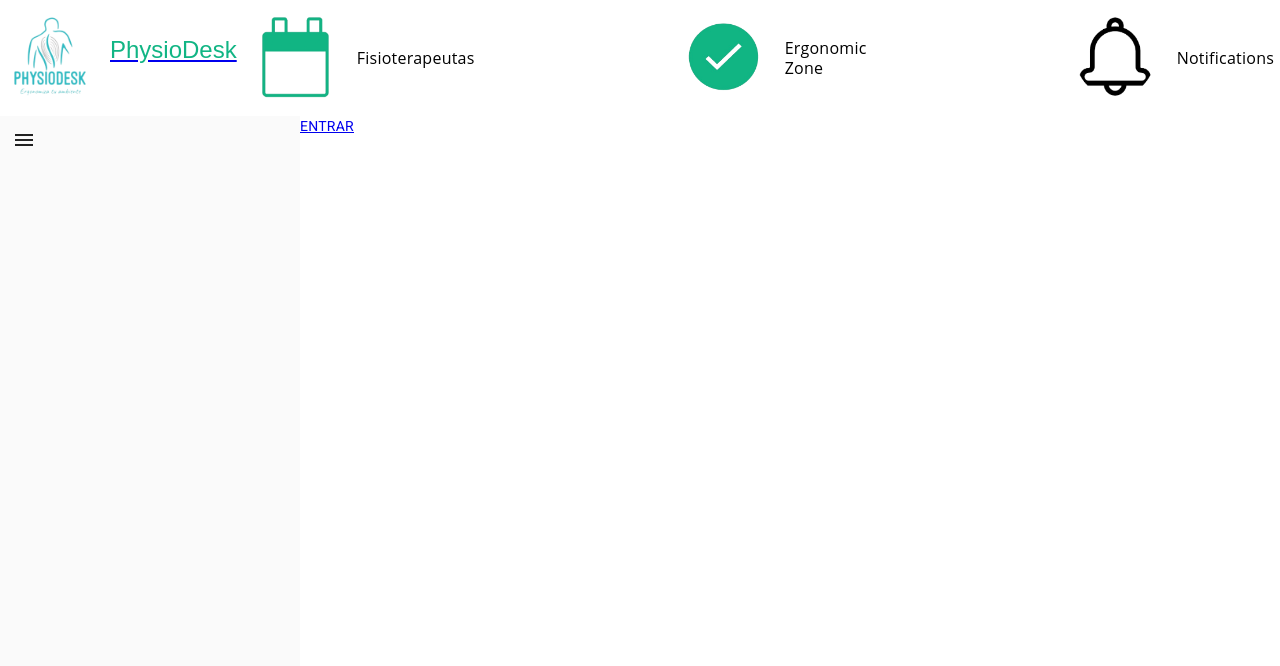
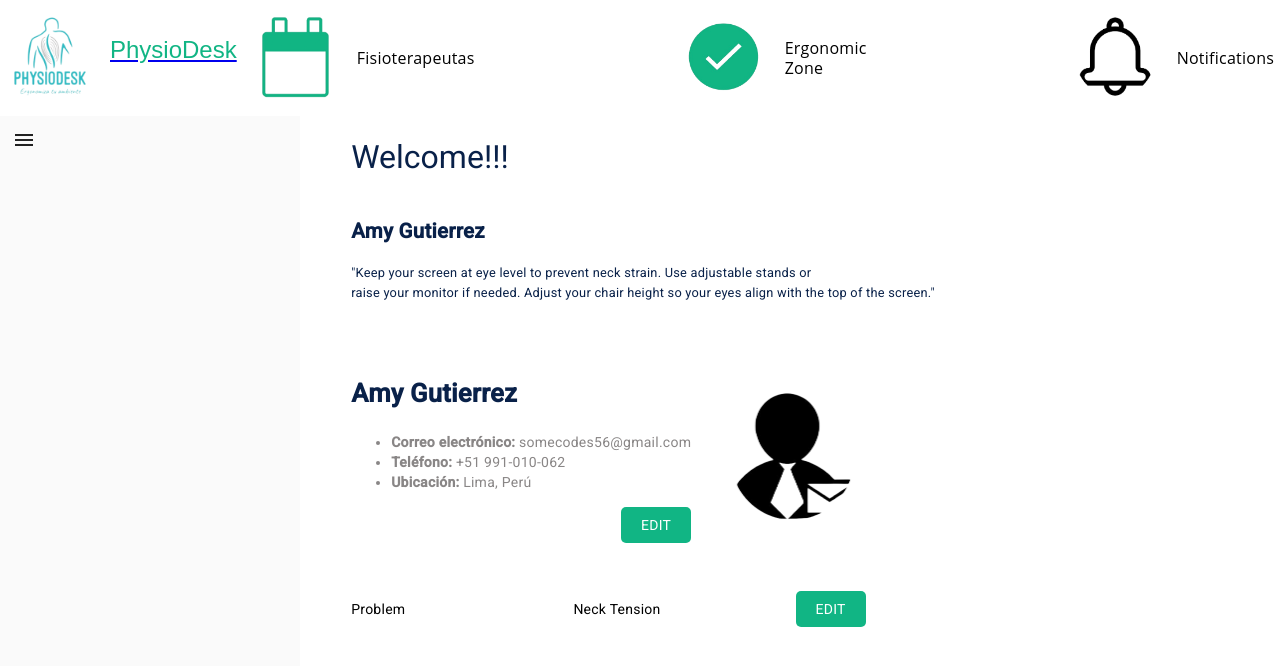
Before and after one commit to PhysioDesk/PhysioDeskWebApp, an Angular app in the folder physiodeskweb/: page /home in a window 1280 px wide. Shown: the top 666 px of the page. Built offline with nearby package versions, Linux system fonts and the light colour scheme.

Commit message:
edit: main-container, edit-container

```diff
--- a/physiodeskweb/src/app/components/main-container/main-container.component.css
+++ b/physiodeskweb/src/app/components/main-container/main-container.component.css
@@ -1,6 +1,7 @@
 .main-container {
   display: flex;
   height: 100%; /* Ajustar la altura del contenedor principal al 100% del alto de la ventana del navegador */
+  margin-left: 4vw;
 }
 
 .sidebar-container {
@@ -9,6 +10,141 @@
 }
 
 .content-container {
-  flex: 1; /* El contenido principal ocupa todo el espacio restante */
-  background-color: #ffffff; /* Color de fondo del contenido principal */
+  display: grid;
+  grid-template-areas: "titulo titulo"
+                        "text text"
+                        "info imagen"
+                        "problem problem";
+
+  grid-gap:2vw;
+  margin-top:2vw;
+  grid-auto-rows: min-content; /* Ajusta automáticamente la altura de las filas según su contenido */
+
+
 }
+
+.titulo {
+  grid-area: titulo;
+  color: #092149;
+  font-size: 2.5vw;
+}
+
+.nombre {
+  font-size: 1.6vw;
+  font-weight: bold;
+}
+
+.nombre2{
+  font-size: 2vw;
+  font-weight: bold;
+}
+
+.texto-amy {
+  grid-area: text;
+  color: #092149;
+  margin-bottom: 3vw;
+  font-size: 1vw;
+}
+
+.info {
+  grid-area: info;
+  color: #092149;
+
+}
+
+.imagen-info {
+  grid-area: imagen;
+
+}
+
+.img-info{
+  width: 50%;
+  height:auto;
+}
+
+.boton {
+  grid-area: info;
+  justify-items: center;
+  align-self: end; /* Alinea el botón en la parte inferior del grid-area */
+  justify-self: end; /* Alinea el botón a la derecha dentro del grid-area */
+}
+
+.button {
+
+    padding: 10px 20px;
+    background-color: #11B584;
+    color: white;
+    text-decoration: none;
+    border-radius: 5px;
+    margin-right:auto;
+    margin-left:auto;
+
+}
+.content-ul{
+  color:#898686;
+  margin-top: 2vw;
+}
+.button:hover {
+  background-color: #0B7E52;
+}
+
+.problem-container {
+  margin-top: 3vw;
+  grid-area:problem;
+  display:grid;
+  grid-template-columns: repeat(3,1fr);
+}
+
+.problem {
+grid-area: problem;
+  grid-column: 1 / 2; /* Ocupa la segunda columna */
+
+}
+
+.result-problem {
+  grid-area:problem;
+  grid-column: 2 / 3; /* Ocupa la segunda columna */
+
+}
+.boton-problem{
+  grid-area:problem;
+  grid-column: 3 / 4; /* Ocupa la segunda columna */
+
+}
+
+@media (max-width: 768px) {
+  .main-container {
+    margin-left: 0; /* Elimina el margen izquierdo en pantallas más pequeñas */
+  }
+
+  .sidebar-container {
+    width: 100%; /* Ancho completo en pantallas más pequeñas */
+  }
+
+  .titulo {
+    font-size: 4vw; /* Tamaño de fuente más grande en pantallas más pequeñas */
+  }
+
+  .nombre,
+  .nombre2 {
+    font-size: 3vw; /* Tamaño de fuente más grande en pantallas más pequeñas */
+  }
+
+  .texto-amy {
+    font-size: 2vw; /* Tamaño de fuente más grande en pantallas más pequeñas */
+    margin-bottom: 2vw; /* Margen inferior más pequeño en pantallas más pequeñas */
+  }
+
+  .button {
+    padding: 8px 16px; /* Reducir el padding del botón en pantallas más pequeñas */
+    font-size: 2vw; /* Tamaño de fuente más grande en pantallas más pequeñas */
+  }
+
+  .content-ul {
+    margin-top: 1vw; /* Margen superior más pequeño en pantallas más pequeñas */
+  }
+
+  .problem-container {
+    margin-top: 2vw; /* Margen superior más pequeño en pantallas más pequeñas */
+  }
+}
--- a/physiodeskweb/src/app/components/main-container/main-container.component.html
+++ b/physiodeskweb/src/app/components/main-container/main-container.component.html
@@ -1,6 +1,40 @@
 <section class="main-container">
 
   <section class="content-container">
-    <a  href="/personalData">ENTRAR</a>
+    <h1 class="titulo">Welcome!!!</h1>
+    <div class="texto-amy">
+      <h2 class="nombre">Amy Gutierrez</h2>
+      <p class="content-texto">"Keep your screen at eye level to prevent neck strain. Use adjustable stands or<br> raise your monitor if needed. Adjust your chair height so your eyes align with the top of the screen."</p>
+    </div>
+    <div class="info">
+      <h3 class="nombre2">Amy Gutierrez</h3>
+      <ul class="content-ul">
+        <li><strong>Correo electrónico:</strong> somecodes56&#64;gmail.com</li>
+        <li><strong>Teléfono:</strong> +51 991-010-062</li>
+        <li><strong>Ubicación:</strong> Lima, Perú</li>
+
+      </ul>
+    </div>
+    <div class="boton">
+      <a href="/personalData" class="button">EDIT</a>
+
+    </div>
+    <div class="imagen-info">
+      <img class="img-info" src="../../assets/images/user.png">
+    </div>
+    <div class="problem-container">
+    <div class="problem">
+    <p>Problem</p>
+    </div>
+    <div class="result-problem">
+      <p>Neck Tension</p>
+    </div>
+    <div class="boton-problem">
+      <a href="/problems" class="button">EDIT</a>
+
+    </div>
+      </div>
+
+
   </section>
 </section>
--- a/physiodeskweb/src/app/components/personal-data-container/personal-data-container.component.css
+++ b/physiodeskweb/src/app/components/personal-data-container/personal-data-container.component.css
@@ -9,6 +9,83 @@
 }
 
 .content-container {
-  flex: 1; /* El contenido principal ocupa todo el espacio restante */
-  background-color: #ffffff; /* Color de fondo del contenido principal */
+  display: grid;
+  grid-template-areas: "titulo titulo"
+                        "form imagen"
+                        "location location"
+                        "adress adress";
+
+  grid-gap:2vw;
+  margin-top:2vw;
+  grid-auto-rows: min-content; /* Ajusta automáticamente la altura de las filas según su contenido */
+
+
 }
+.edit-information{
+  margin-top: 1vw;
+}
+
+.titulo {
+  margin-top: 2vw;
+  grid-area: titulo;
+}
+
+.titulo-content {
+  color: #092149;
+  font-size: 2vw;
+}
+
+
+
+.input-container {
+  margin-bottom: 20px;
+  margin-top: 2vw;
+  grid-area: form;
+}
+
+.input-wrapper {
+  display: flex;
+  align-items: center;
+  border: 1px solid #ccc;
+  border-radius: 5px;
+  padding: 5px;
+}
+
+label {
+  margin-right: 10px;
+}
+
+input {
+  flex: 1;
+  border: none;
+  outline: none;
+}
+
+input[type="text"],
+input[type="tel"],
+input[type="email"] {
+  padding: 8px;
+}
+
+input[type="text"]::placeholder,
+input[type="tel"]::placeholder,
+input[type="email"]::placeholder {
+  color: #999;
+}
+
+.img-editInfo {
+  margin-left: 3vw;
+  grid-area: imagen;
+}
+
+.button {
+
+  padding: 10px 20px;
+  background-color: #11B584;
+  color: white;
+  text-decoration: none;
+  border-radius: 5px;
+  margin-right:auto;
+  margin-left:auto;
+
+}
--- a/physiodeskweb/src/app/components/personal-data-container/personal-data-container.component.html
+++ b/physiodeskweb/src/app/components/personal-data-container/personal-data-container.component.html
@@ -1,8 +1,70 @@
 <section class="personalData-container">
   <section class="content-container">
-  <div class="titulo">
-    <h1>PERSONAL INFORMATION</h1>
-    <a href="/fisio-table" >Entrar</a>
-  </div>
+    <div class="titulo">
+      <h1 class="titulo-content">Personal data</h1>
+    </div>
+    <div class="edit-information">
+      <div class="title">
+        <h1>Information</h1>
+      </div>
+      <div class="input-container">
+        <label for="nombre">Names *</label>
+        <div class="input-wrapper">
+          <input type="text" id="nombre" name="nombre" placeholder="Edit Nombre">
+        </div>
+      </div>
+
+      <div class="input-container">
+        <label for="apellido">Last Name *</label>
+        <div class="input-wrapper">
+          <input type="text" id="apellido" name="apellido" placeholder="Edit Last Name">
+        </div>
+      </div>
+
+      <div class="input-container">
+        <label for="telefono">Phone *</label>
+        <div class="input-wrapper">
+          <input type="tel" id="telefono" name="telefono" placeholder="Edit Phone">
+        </div>
+      </div>
+
+      <div class="input-container">
+        <label for="correo">Email *</label>
+        <div class="input-wrapper">
+          <input type="email" id="correo" name="correo" placeholder="Edit Email">
+        </div>
+      </div>
+
+    </div>
+    <div class="img-editInfo">
+      <img class="img-edit" src="../../assets/images/user.png">
+    </div>
+    <div class="location">
+      <h1 class="titulo-location">Location</h1>
+      <p class="texto-location">This allows you to show stores near your location.</p>
+      <p class="country">Country    Peru</p>
+      <div>
+        <div class="input-container">
+          <label for="Address">Phone *</label>
+          <div class="input-wrapper">
+            <input type="add" id="Address" name="address" placeholder="Edit Address">
+          </div>
+        </div>
+
+        <div class="input-container">
+          <label for="City">City *</label>
+          <div class="input-wrapper">
+            <input type="city" id="city" name="correo" placeholder="Edit City">
+          </div>
+        </div>
+      </div>
+      <div class="botones">
+        <a href="/problems" class="button">NEXT</a>
+        <a href="/home" class="button">SAVE</a>
+      </div>
+    </div>
+
+
+
   </section>
 </section>
```
